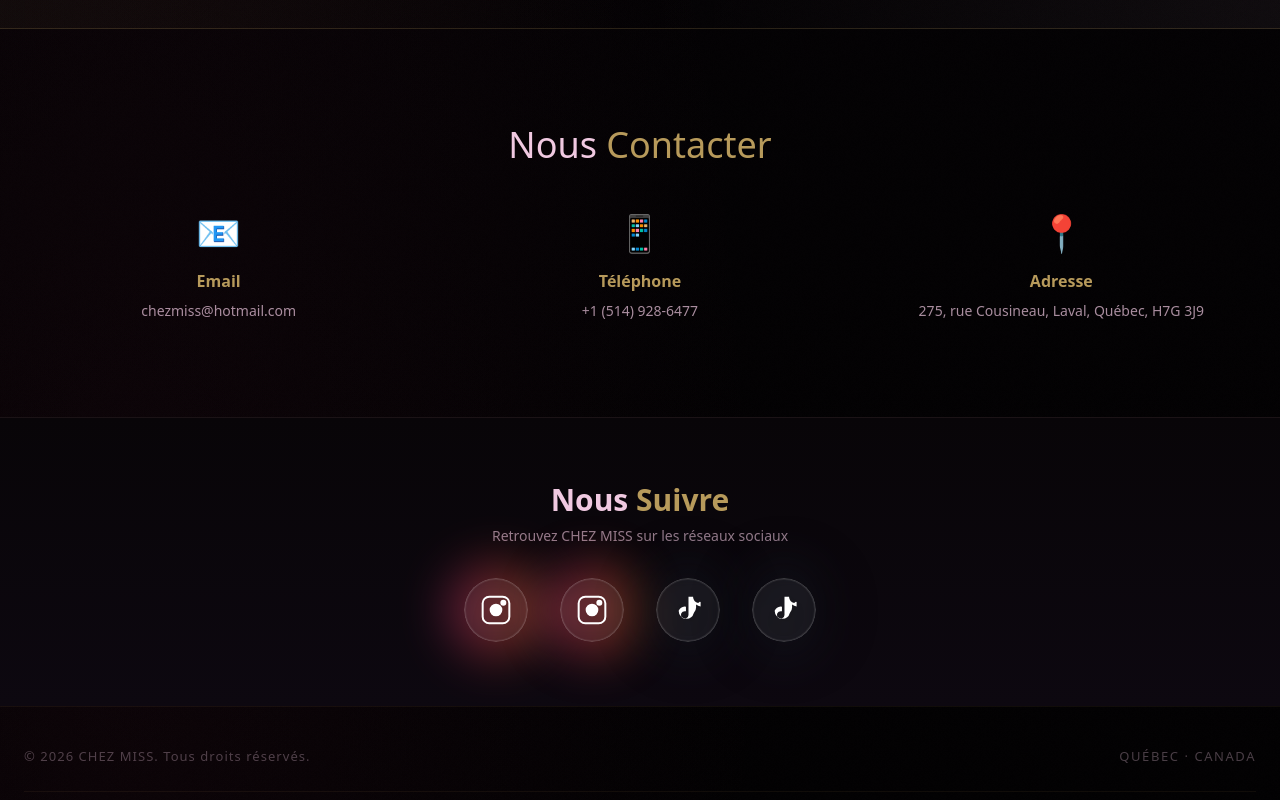
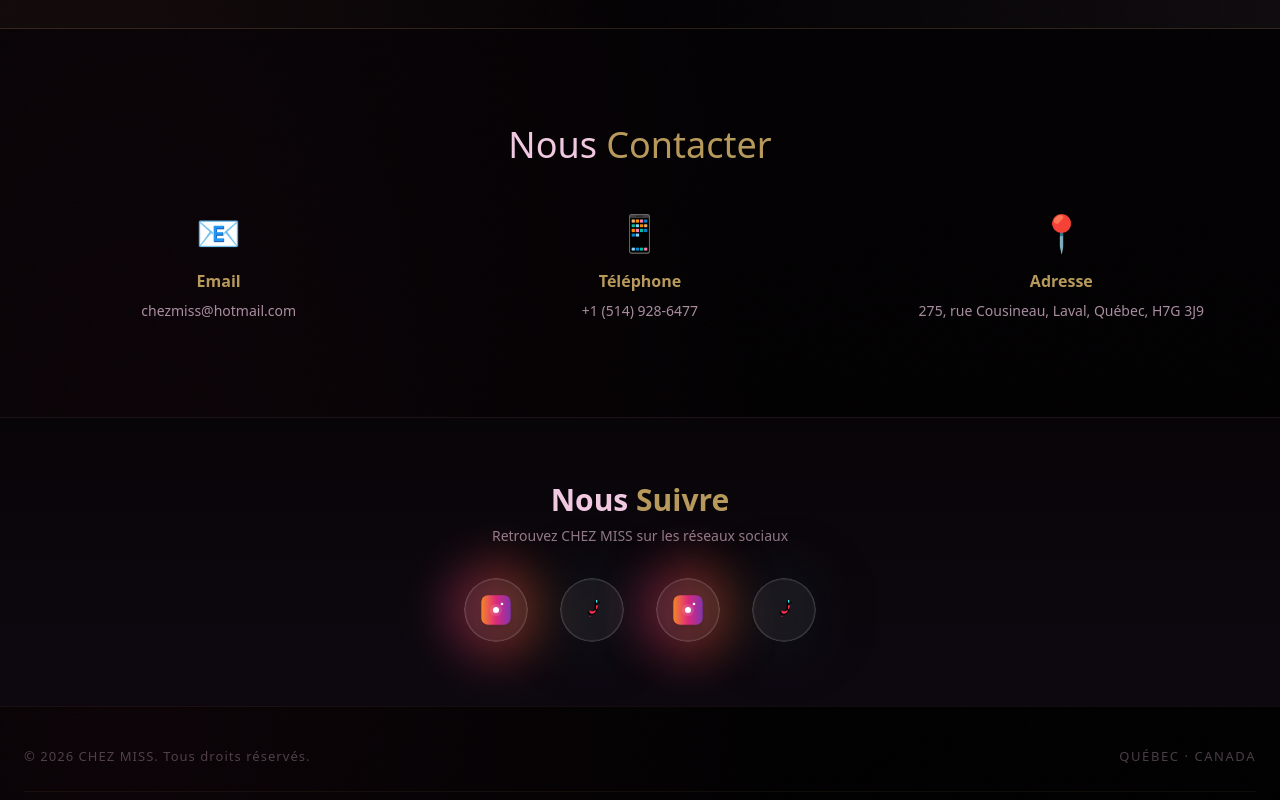
Before and after one commit to kentleyk-ui/chezmiss, a Next.js app: page / in a window 1280 px wide. Shown: the part 1670-2470 px from the top of the page. Built offline with nearby package versions, Linux system fonts and the light colour scheme.

Commit message:
chore(social): réalistes icônes Instagram/TikTok et réordonnancement des liens

```diff
--- a/components/SocialLinksElite.tsx
+++ b/components/SocialLinksElite.tsx
@@ -13,10 +13,18 @@ interface SocialLink {
 
 const SocialIcons = {
   instagram: (
-    <svg viewBox="0 0 24 24" fill="none" stroke="currentColor" strokeWidth="1.5" className="w-full h-full">
-      <rect x="2" y="2" width="20" height="20" rx="5" ry="5" />
-      <path d="M12 16a4 4 0 1 0 0-8 4 4 0 0 0 0 8z" fill="currentColor" />
-      <circle cx="17.5" cy="6.5" r="1.5" fill="currentColor" />
+    <svg viewBox="0 0 48 48" className="w-full h-full" xmlns="http://www.w3.org/2000/svg">
+      <defs>
+        <linearGradient id="igGrad" x1="0" x2="1">
+          <stop offset="0%" stopColor="#f58529" />
+          <stop offset="50%" stopColor="#dd2a7b" />
+          <stop offset="100%" stopColor="#8134af" />
+        </linearGradient>
+      </defs>
+      <rect x="2" y="2" width="44" height="44" rx="10" fill="url(#igGrad)" />
+      <circle cx="24" cy="24" r="9" fill="#fff" opacity="0.12" />
+      <path d="M24 19.5a4.5 4.5 0 1 0 0 9 4.5 4.5 0 0 0 0-9z" fill="#fff" />
+      <circle cx="33" cy="15" r="2" fill="#fff" />
     </svg>
   ),
   facebook: (
@@ -25,8 +33,10 @@ const SocialIcons = {
     </svg>
   ),
   tiktok: (
-    <svg viewBox="0 0 24 24" fill="currentColor" className="w-full h-full">
-      <path d="M19.59 6.69a4.83 4.83 0 0 1-3.77-4.25V2h-3.45v13.67a2.89 2.89 0 0 1-5.1 1.82 2.89 2.89 0 0 1 2.31-4.64 2.88 2.88 0 0 1 .88.13v-3.49a5.88 5.88 0 0 0-1-.1A5.9 5.9 0 0 0 5 12.6a5.9 5.9 0 0 0 5.6 5.9 5.88 5.88 0 0 0 5.77-4.3 5.86 5.86 0 0 0 1.7-4.05v-2.34a7.86 7.86 0 0 0 3.39 1.61v-3.48a4.18 4.18 0 0 1-.6-.05z" />
+    <svg viewBox="0 0 48 48" className="w-full h-full" xmlns="http://www.w3.org/2000/svg">
+      <path d="M30 10c-1.1 0-2 .9-2 2v8.6c0 3.3-2.7 6-6 6-1.4 0-2.7-.5-3.7-1.4v4.3c1.4 1.1 3.2 1.8 5 1.8 5 0 9-4 9-9V14h3c0-2.8-2.2-5-5-5z" fill="#010101" />
+      <path d="M30 10v2.7a6 6 0 0 0 2 .3v-3a1 1 0 0 0-1-1h-1z" fill="#25F4EE" />
+      <path d="M24 34c-1.4 0-2.7-.5-3.7-1.4v-4.3c1 .8 2.3 1.4 3.7 1.4 3.3 0 6-2.7 6-6V16.8h3c0 5-4 9-9 9-1.4 0-2.7-.5-3.7-1.4V34z" fill="#FE2C55" />
     </svg>
   ),
   linkedin: (
@@ -52,16 +62,16 @@ export function SocialLinksElite() {
       color: "from-pink-500 via-red-500 to-orange-400",
     },
     {
+      icon: SocialIcons.tiktok,
+      href: "https://www.tiktok.com/@chezmiss?_r=1&_t=ZS-96prJTENC4H",
+      label: "TikTok - CHEZ MISS",
+      color: "from-black via-gray-800 to-black",
+    },
+    {
       icon: SocialIcons.instagram,
       href: "https://www.instagram.com/dolls.mafia.official?igsh=MXZhbmNoY3poZ2NiMA==",
       label: "Instagram - Dolls Mafia",
       color: "from-pink-500 via-red-500 to-orange-400",
-    },
-    {
-      icon: SocialIcons.tiktok,
-      href: "https://www.tiktok.com/@chezmiss?_r=1&_t=ZS-96prJTENC4H",
-      label: "TikTok - CHEZ MISS",
-      color: "from-black via-gray-800 to-black",
     },
     {
       icon: SocialIcons.tiktok,
```
